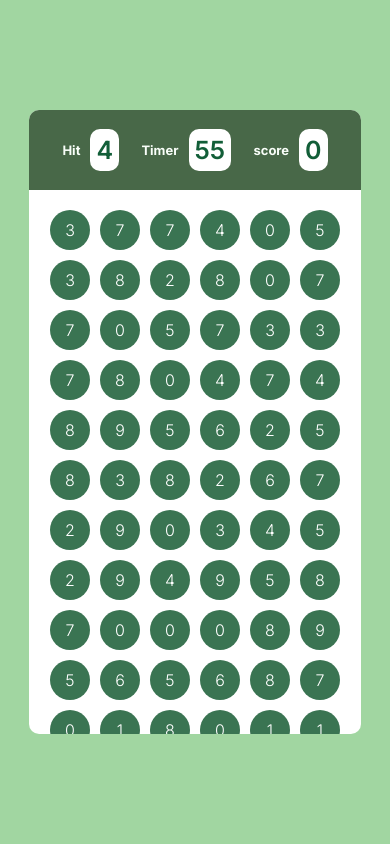
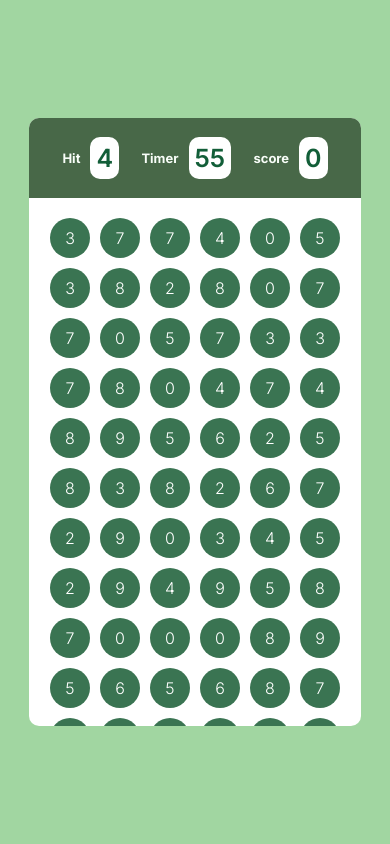
Before and after one commit to udittiwarii/bubbleGame, a plain HTML site: page index.html in a window 390 px wide. Drawn offline with Linux system fonts and the light colour scheme; a web font is replaced by a local one.

Commit message:
Update style.css
change media query

```diff
--- a/style.css
+++ b/style.css
@@ -220,7 +220,7 @@ body {
 
     .panel {
         width: 85%;
-        height: 74%;
+        height: 72%;
         overflow: hidden;
         background-color: #fff;
         border-radius: 10px;
```
